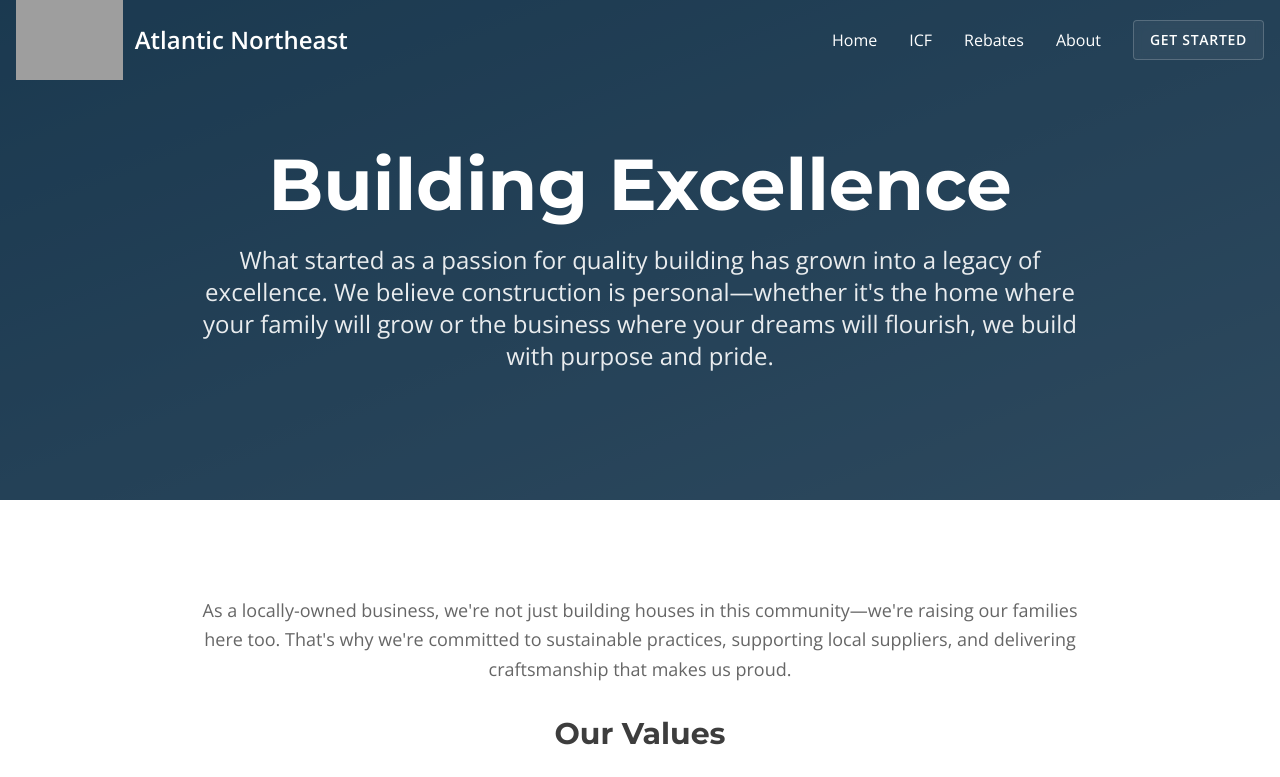
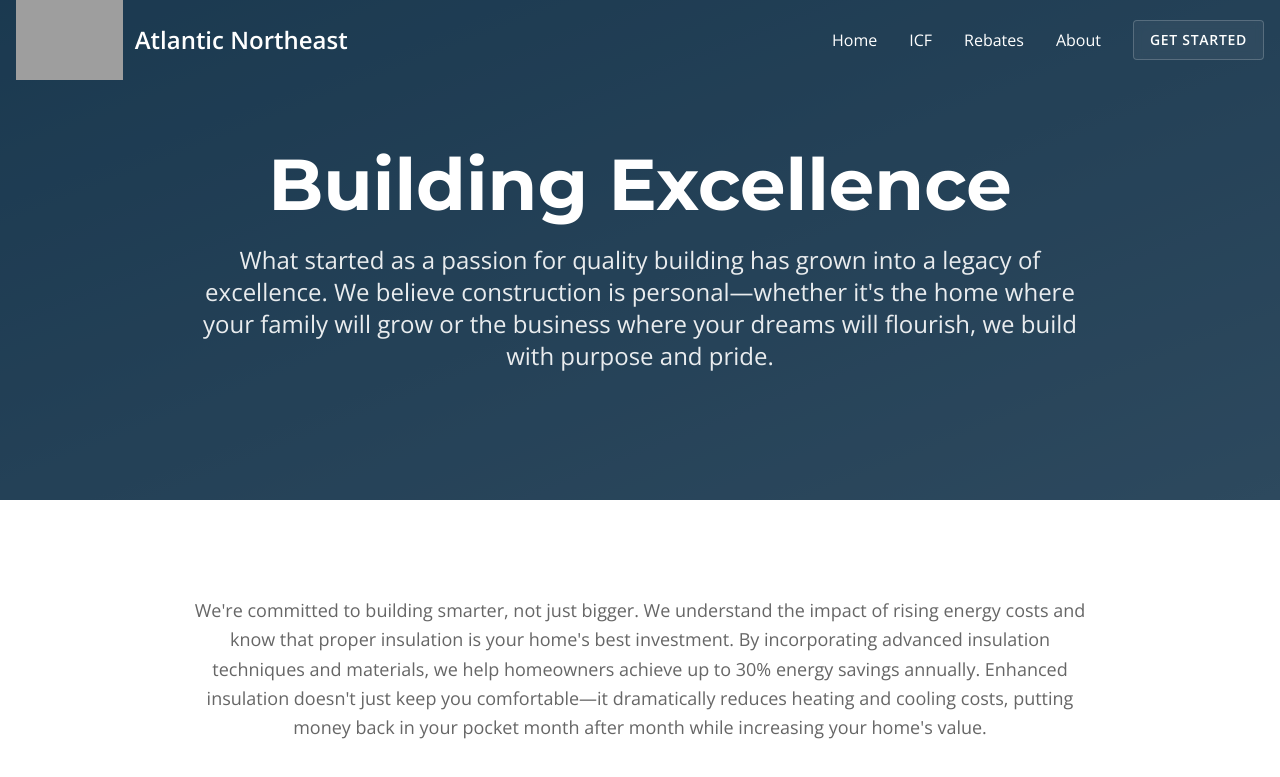
Before and after one commit to MattBegley224/vision-to-bricks, a React (Vite) app: page /about in a window 1280 px wide. Shown: the top 777 px of the page. Built offline with nearby package versions, Linux system fonts and the light colour scheme; grey boxes are pictures that could not be loaded; the HTML template or start-up script is replaced by a standard one.

Commit message:
Update About page text

```diff
--- a/src/pages/About.tsx
+++ b/src/pages/About.tsx
@@ -55,8 +55,7 @@ const About = () => {
             <div className="text-center mb-8">
               <div className="prose prose-lg mx-auto text-muted-foreground">
                 <p className="text-lg leading-relaxed">
-                  As a locally-owned business, we're not just building houses in this community—we're raising our families here too.
-                  That's why we're committed to sustainable practices, supporting local suppliers, and delivering craftsmanship that makes us proud.
+                  We're committed to building smarter, not just bigger. We understand the impact of rising energy costs and know that proper insulation is your home's best investment. By incorporating advanced insulation techniques and materials, we help homeowners achieve up to 30% energy savings annually. Enhanced insulation doesn't just keep you comfortable—it dramatically reduces heating and cooling costs, putting money back in your pocket month after month while increasing your home's value.
                 </p>
               </div>
             </div>
```
